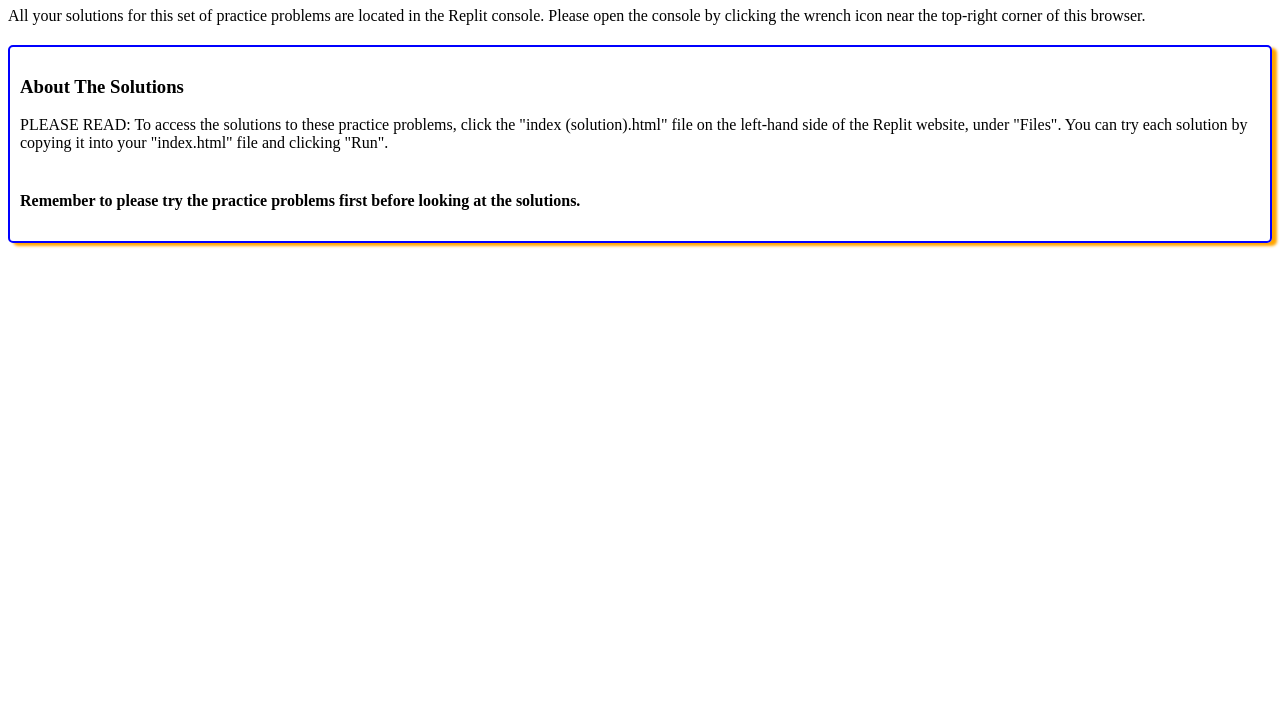
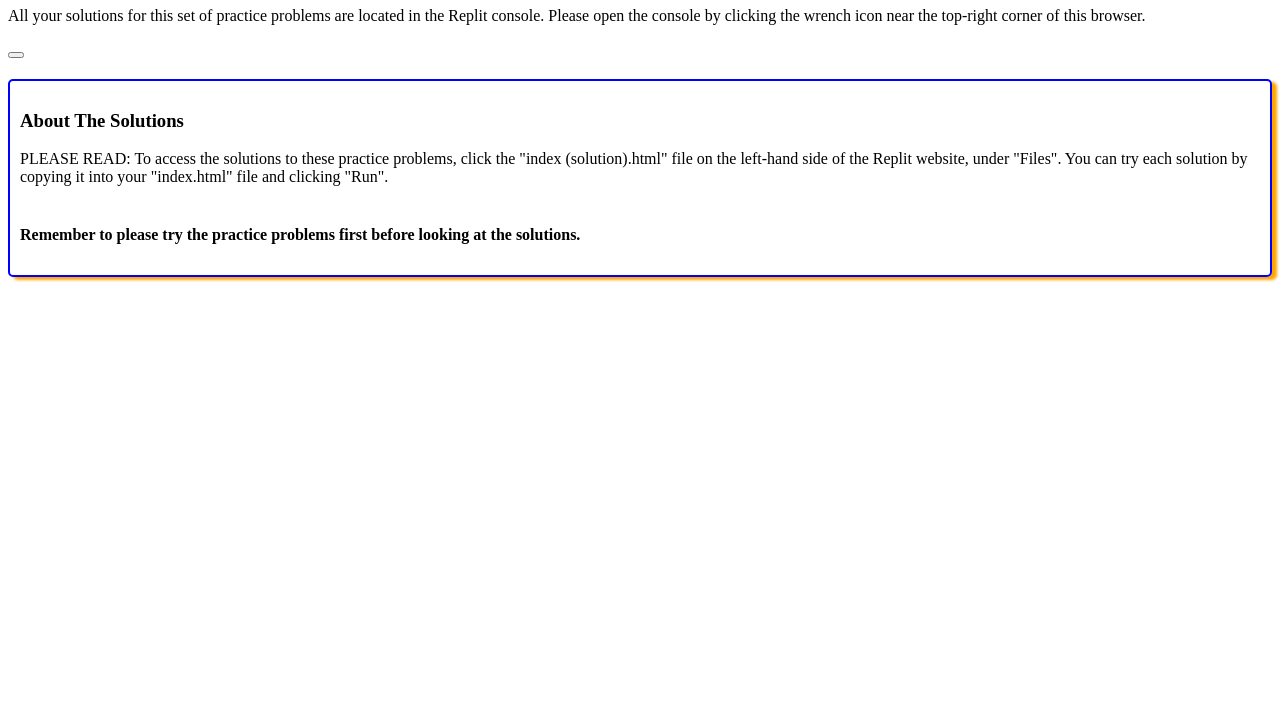
Before and after one commit to K1ngHandy/Combining-HTML-CSS-and-JavaScript, a plain HTML site: page index.html in a window 1280 px wide. Shown: the part 73-800 px from the top of the page. Drawn offline with Linux system fonts and the light colour scheme.

Commit message:
problem 1 complete

```diff
--- a/index.html
+++ b/index.html
@@ -12,7 +12,9 @@
     Create a button component with the class "custom-btn" that displays the text "Click Me".
     Append the button to the element with the class "custom-buttons".
     */
-    //ENTER YOUR CODE HERE
+    const customBtn = document.createElement('button');
+    customBtn.classList.add('custom-btn');
+    document.querySelector('.custom-buttons').appendChild(customBtn);
 
     /*
     PROBLEM 2: Style the component
```
